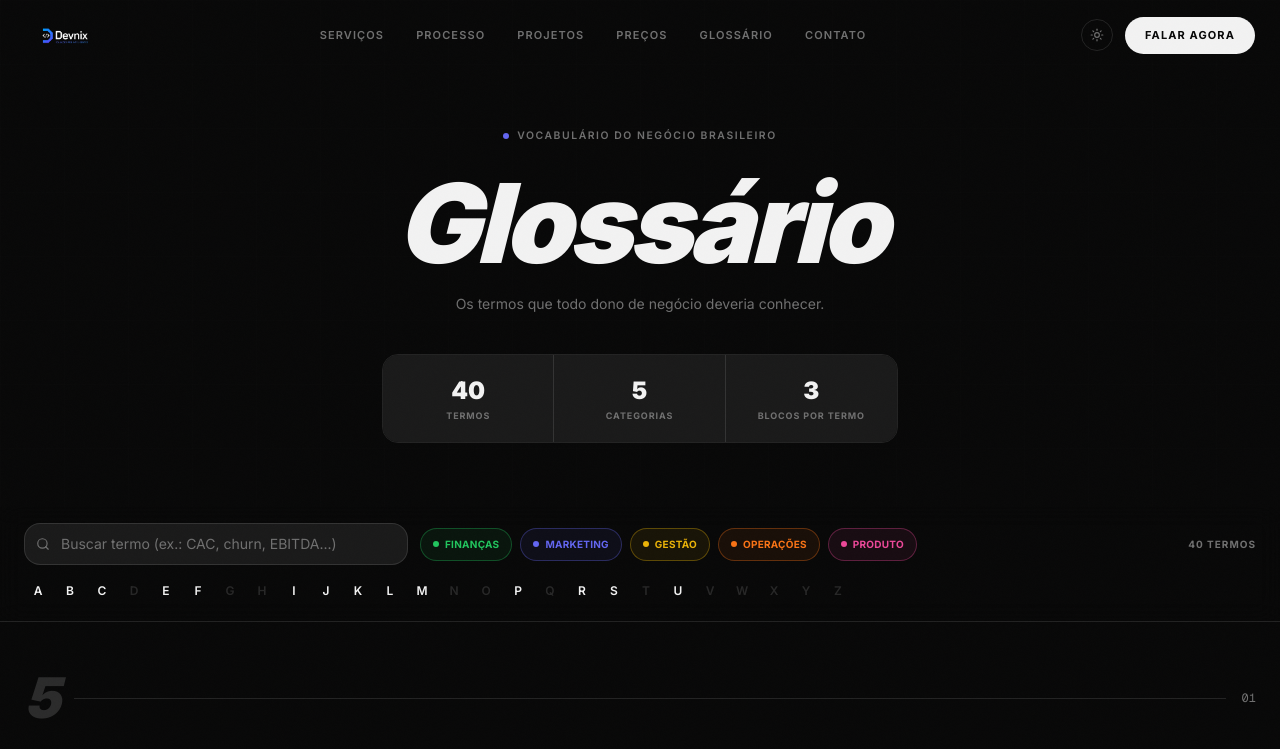
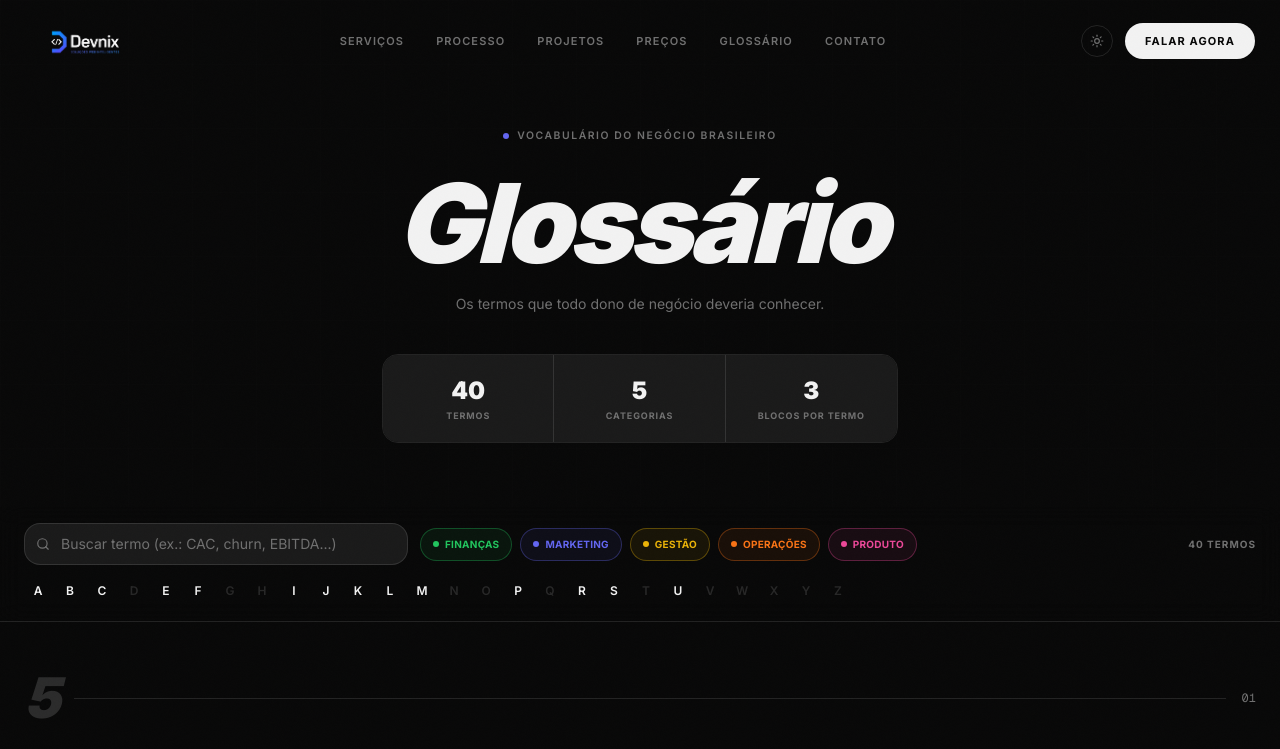
Before and after one commit to nathigean2026-afk/projeto-devnix, a Next.js app: page /glossario in a window 1280 px wide. Shown: the top 749 px of the page. Built offline with nearby package versions, Linux system fonts and the light colour scheme.

Commit message:
fix: increase navbar logo max height to 48px

```diff
--- a/components/navbar.tsx
+++ b/components/navbar.tsx
@@ -75,7 +75,7 @@ export function Navbar() {
                 width={260}
                 height={75}
                 className={`object-contain hidden sm:block transition-all duration-300${mounted && !isDark ? " brightness-0" : ""}`}
-                style={{ width: "auto", height: "auto", maxHeight: "32px" }}
+                style={{ width: "auto", height: "auto", maxHeight: "48px" }}
                 priority
               />
             </a>
```
